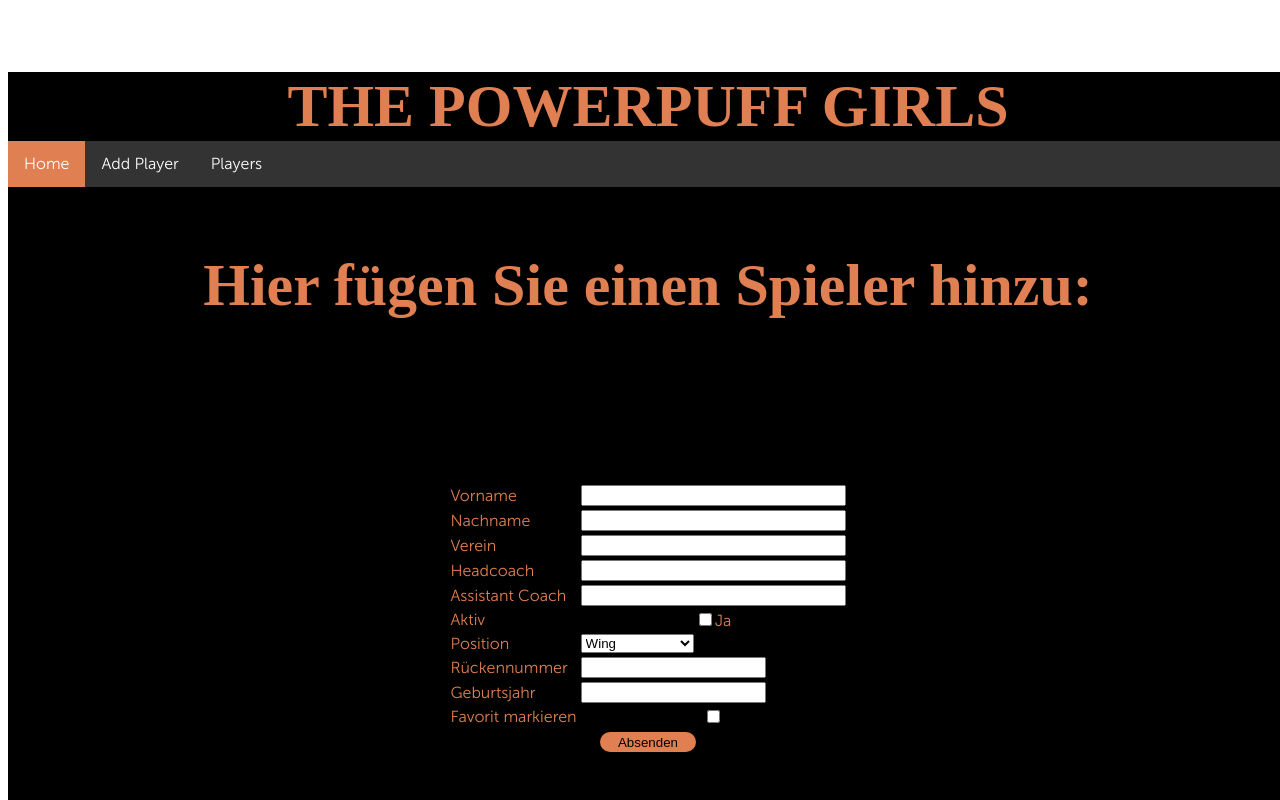
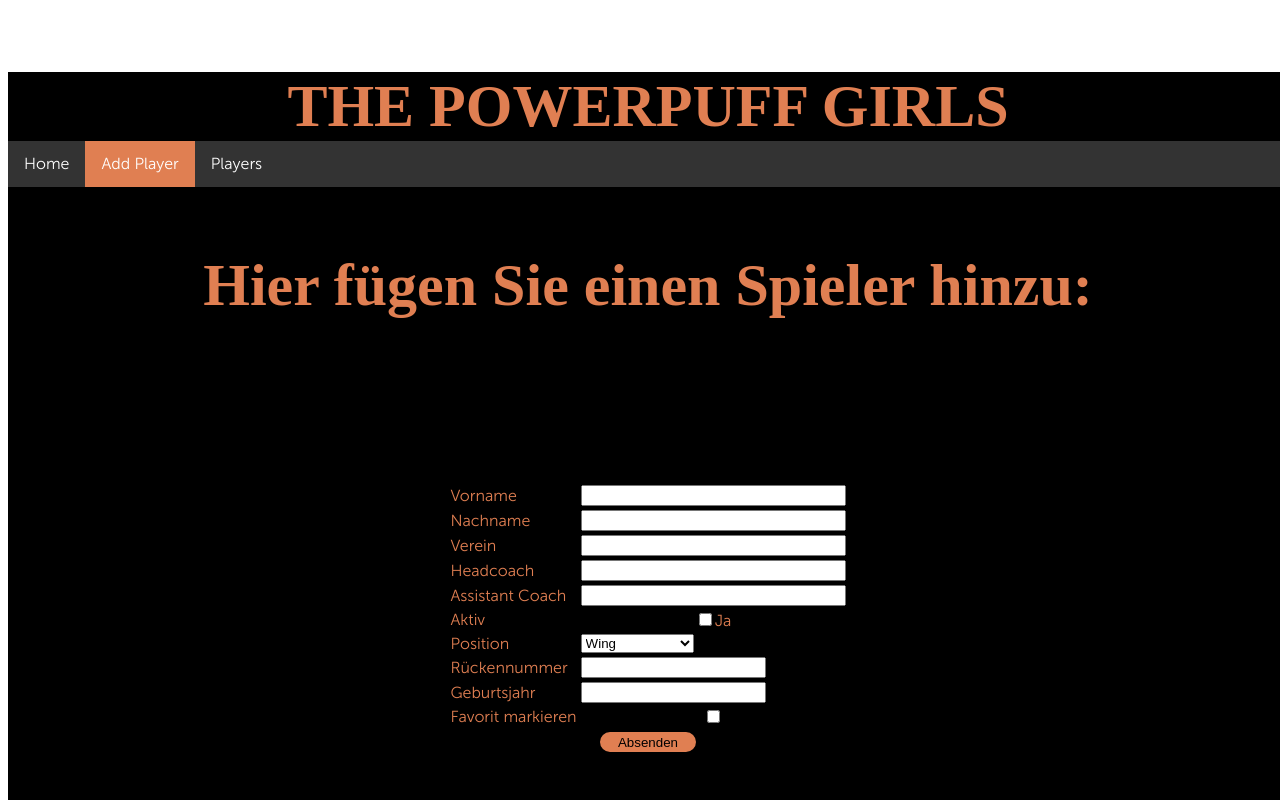
Before and after one commit to DerSiKa/Powerpuff-Girls, a plain HTML site: page Meilenstein_1/addplayers.html in a window 1280 px wide. Shown: the top 800 px of the page. Drawn offline with Linux system fonts and the light colour scheme; a script that the page names is missing; a web font is replaced by a local one.

Commit message:
active-Einstellung bei Reiterliste korrigiert

```diff
--- a/Meilenstein_1/addplayers.html
+++ b/Meilenstein_1/addplayers.html
@@ -21,8 +21,8 @@
 			<form action="http://www.martinakraus.net/createPlayer.php" method="get">
 
   			<ul>
-  <li><a class="active" href="index.html">Home</a></li>
-  <li><a href="addplayers.html">Add Player</a></li>
+  <li><a href="index.html">Home</a></li>
+  <li><a class="active" href="addplayers.html">Add Player</a></li>
   <li><a href="players.html">Players</a></li>
 </ul>
 
```
Also changed, not shown: Meilenstein_1/players.html (+2 -2 lines).
